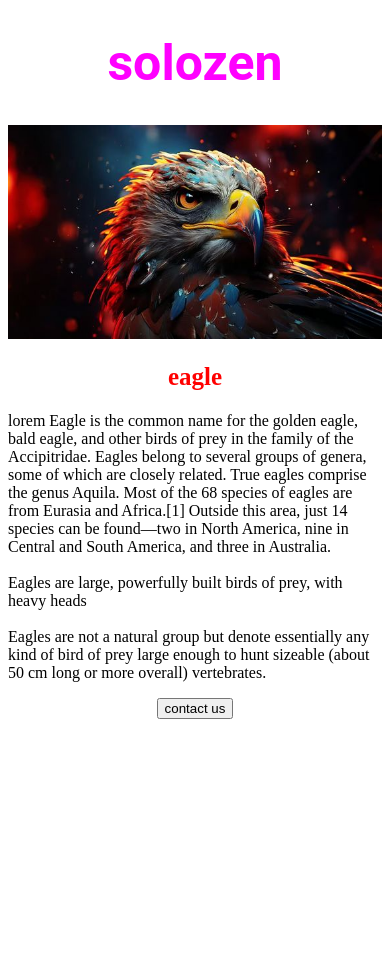
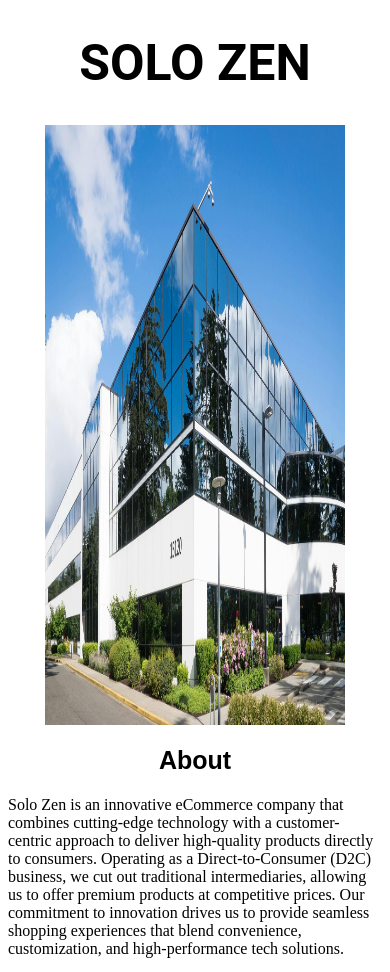
Before and after one commit to manjunath1004/frontend-, a Flask app: page / in a window 390 px wide; the page is wider, and only the part inside the window is pictured. Shown: the top 972 px of that part. Before the commit the page ends 719 px from the top of that part, so only its background shows below. Run offline with Flask 3, Linux system fonts and the light colour scheme; grey boxes are pictures that could not be loaded.

Commit message:
updated html

```diff
--- a/app.py
+++ b/app.py
@@ -1,14 +1,45 @@
-from flask import Flask, render_template  # Ensure this import works
+from flask import Flask, render_template, jsonify  # Ensure this import works
 
 app = Flask(__name__)
 
 # app = Flask(__name__, template_folder='templates')
 
+jobs = [{
+    "id": "1.",
+    "title": "Data Analyst",
+    "location": "Bengaluru, India",
+    "salary": 100000
+}, {
+    "id": "2.",
+    "title": "Data Scientist",
+    "location": "Delhi, India",
+    "salary": 150000
+}, {
+    "id": "3.",
+    "title": "Frontend Developer",
+    "location": "Remote",
+    "salary": 120000
+}, {
+    "id": "4.",
+    "title": "Backend Developer",
+    "location": "San Francisco, USA",
+    "salary": 150000
+}, {
+    "id": "5.",
+    "title": "Software Engineer",
+    "location": "San Francisco, USA",
+    "salary": 200000
+}]
+
 
 @app.route("/")
 def index():
-    return render_template("index.html")
+    return render_template("index.html",jobs=jobs,company_name="SOLO ZEN")
 
+
+@app.route("/jobs")
+def list_jobs():
+    return jsonify(jobs)
 
 if __name__ == '__main__':
     app.run(host='0.0.0.0', port=8080, debug=True)
--- a/templates/index.html
+++ b/templates/index.html
@@ -8,41 +8,62 @@
         h1{
             font-size:50px;
             font-family: Roboto;
-            color: #ff00ff;
+            color: #000000;
             text-align:center;
         }
         h2{
 
             font-size:25px;
-            font-family: sandybrown;
-            color: #ff0000;
+            font-family: sans-serif;
+            color: #000000;
             text-align:center;
         }
         #banner{
-            height:100%;
-            width:100%;;
+            height:600px;
+            width:80%;
+            margin-left: auto;
+            margin-right: auto;
+            display:block;
         }
         .button{
-           text-align:center
+           text-align:center;
         }
+        .btn {
+            padding: 10px 20px;
+            background-color: #007bff;
+            color: white;
+            border: none;
+            cursor: pointer;
+        }
+        .btn:hover {
+            background-color: #0056b3;
     </style>
 </head>
 <body>
-    <h1>solozen</h1>
-    <img id="banner" src="static/eagle.jpg" alt="eagle" width=100vh>
-    <h2>eagle</h2>
-    <p>lorem Eagle is the common name for the golden eagle, bald eagle, and other birds of prey in the family of the Accipitridae. Eagles belong to several groups of genera, some of which are closely related. True eagles comprise the genus Aquila. Most of the 68 species of eagles are from Eurasia and Africa.[1] Outside this area, just 14 species can be found—two in North America, nine in Central and South America, and three in Australia.
+    <div class="container">
+
+    <h1>{{company_name}}</h1>
+    <img  id="banner" src="static/company.jpg" alt="office">
+    <h2>About</h2>
+       <div class="col-md-6">
+    <p>
+      Solo Zen is an innovative eCommerce company that combines cutting-edge technology with a customer-centric approach to deliver high-quality products directly to consumers. Operating as a Direct-to-Consumer (D2C) business, we cut out traditional intermediaries, allowing us to offer premium products at competitive prices. Our commitment to innovation drives us to provide seamless shopping experiences that blend convenience, customization, and high-performance tech solutions.
+<br>
         <br>
-        <br>
-        Eagles are large, powerfully built birds of prey, with heavy heads
-        <br>
-        <br>
+    </p>
+       </div>
 
-        Eagles are not a natural group but denote essentially any kind of bird of prey large enough to hunt sizeable (about 50 cm long or more overall) vertebrates.
-
-    </p>
-    <div class="button">
-    <button>contact us</button>
+     <div class="col-6">
+          <img src="https://a90fdfc7-0aeb-488f-9f55-f214eb0a292b-00-g57u54opf3ro.pike.replit.dev/static/people.jpg" style="height:320px;border-radius:8px;">
+          </div>
+    <h2 class="text-center mt-2 mb-4">Open Position</h2>
+     <div> {% for job in jobs %}
+        {% include 'jobitem.html' %}
+         {% endfor %}
+     </div>
+    <div class="text-center" >
+     <button class="btn btn-primary btn-lg ">Contact no</button>
+    </div>
     </div>
 </body>
 </html>
--- /dev/null
+++ b/templates/jobitem.html
@@ -0,0 +1,20 @@
+<div class= "d.flex justify-content-between align-items-center border-bottom row " style="margin-bottom:16px;padding-bottom:8px; border-bottom:1px solid #ccc">
+   <div class="col-9">
+      <h4 style="color:rgb(120,120,120);margin-bottom:4px;">
+      {{job['title']}}
+      </h4>
+      <div>
+         <b>Location:</b>{{job['location']}}
+      </div>
+      {% if 'salary' in job %}
+      <div>
+         <b>Salary:</b>{{job['salary']}}
+      </div>
+      {% endif %}
+   </div>
+   <div class="col-3 text-right ">
+
+     <button type="button" class="btn btn-outline-primary float-right">Apply</button>
+
+   </div>
+ </div>
```
Also changed, not shown: templates/footer.html (added, +12 -0 lines), templates/nav.html (added, +9 -0 lines), static/company.jpg (added).
